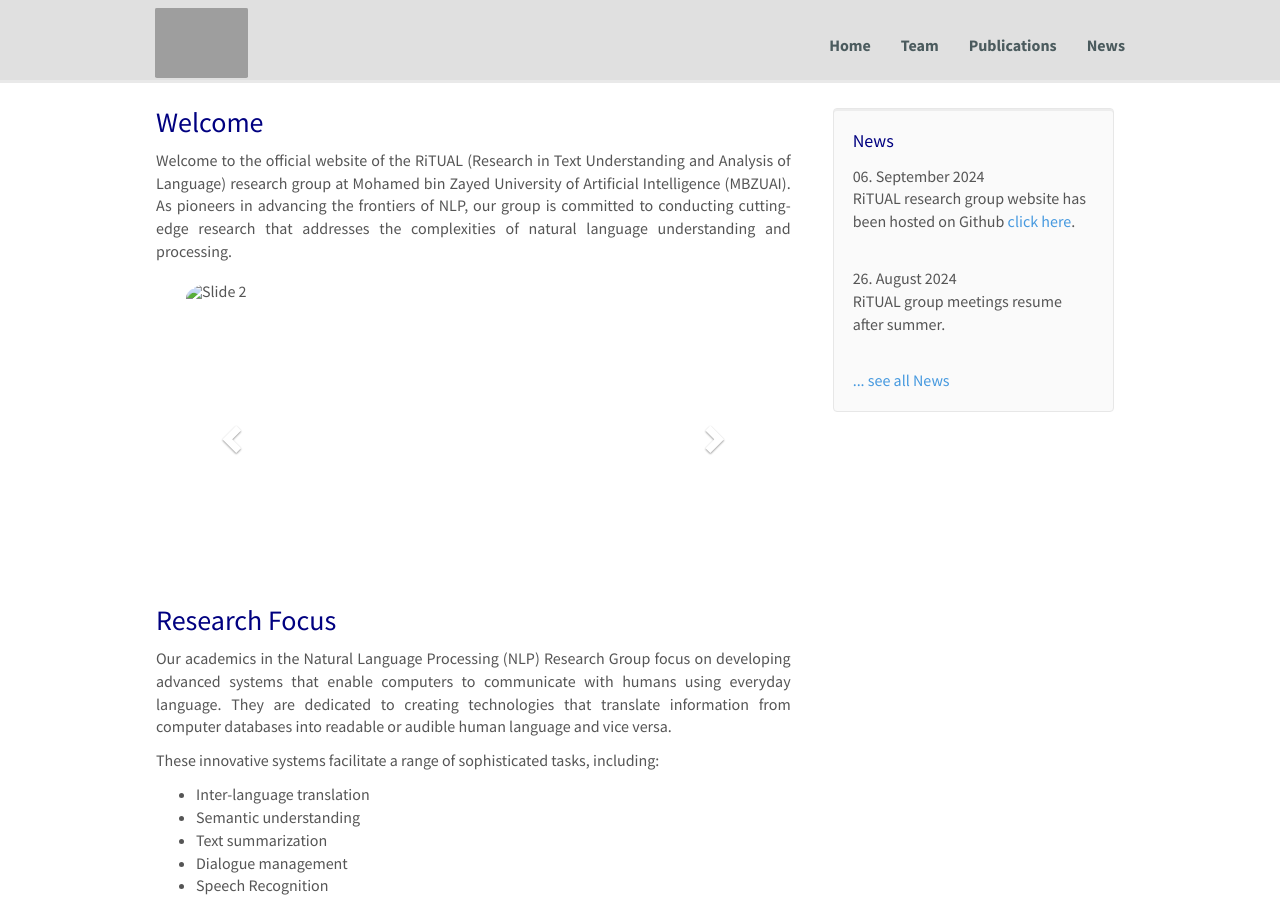
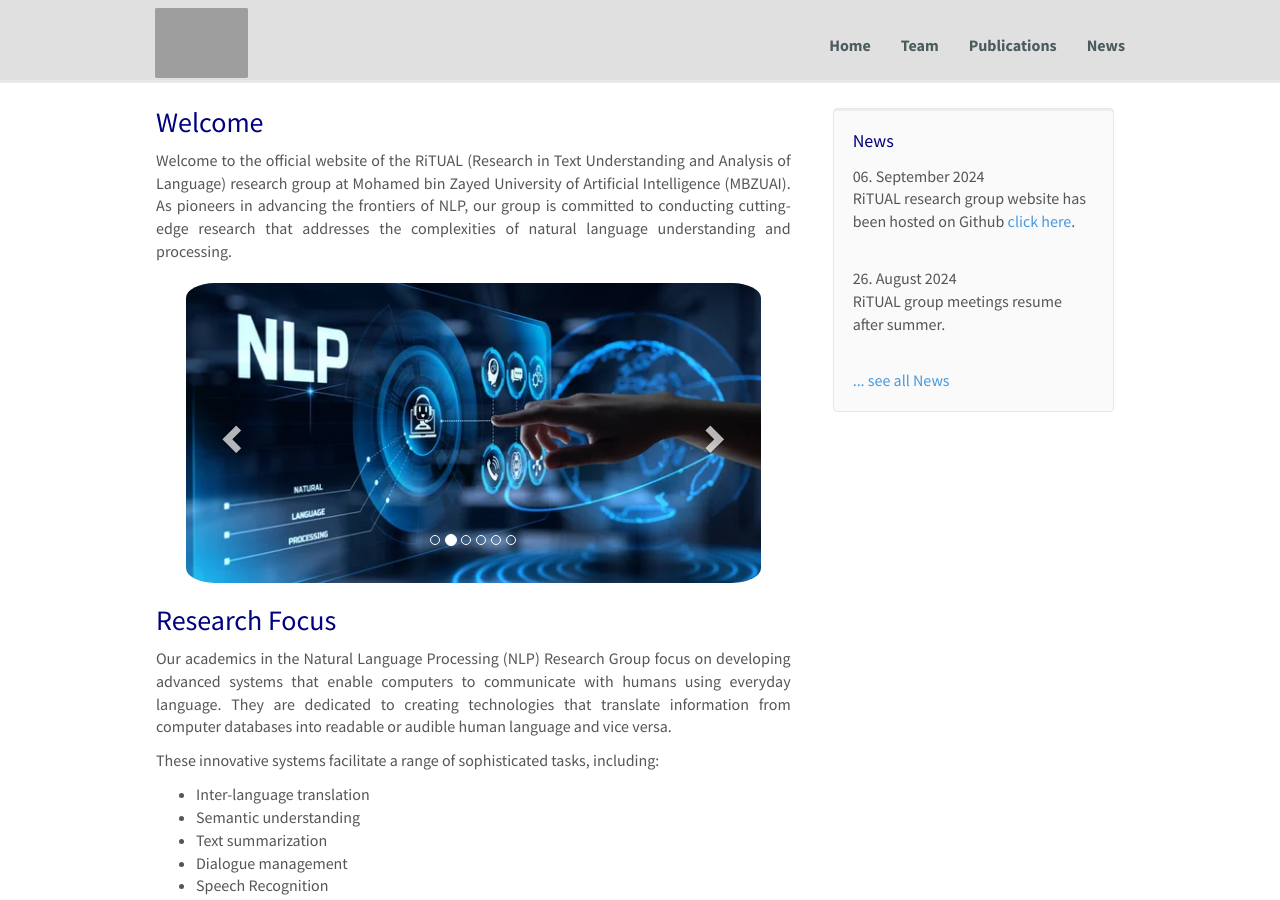
Before and after one commit to RiTUAL-MBZUAI/web, a Jekyll site: the page built from _pages/home.md, in a window 1280 px wide and 900 px high. Built offline with Jekyll 4.4.1, drawn with Linux system fonts in a browser that asks for light colours; nearby versions of some CDN libraries.

Commit message:
updated slider

```diff
--- a/_pages/home.md
+++ b/_pages/home.md
@@ -32,22 +32,19 @@
     <!-- Items -->
     <div class="carousel-inner" markdown="0">
         <div class="item active">
-            <img src="{{ site.url }}{{ site.baseurl }}/images/slider/_slider_1.jpg" alt="Slide 1" />
+            <img src="{{ site.url }}{{ site.baseurl }}/images/slider/s1.jpg" alt="Slide 1" />
         </div>
         <div class="item">
-            <img src="{{ site.url }}{{ site.baseurl }}/images/slider/_slider_2.jpg" alt="Slide 2" />
+            <img src="{{ site.url }}{{ site.baseurl }}/images/slider/s2.jpg" alt="Slide 2" />
         </div>
          <div class="item">
-            <img src="{{ site.url }}{{ site.baseurl }}/images/slider/_slider_3.jpg" alt="Slide 3" />
+            <img src="{{ site.url }}{{ site.baseurl }}/images/slider/s3.jpg" alt="Slide 3" />
         </div>
          <div class="item">
             <img src="{{ site.url }}{{ site.baseurl }}/images/slider/s19.jpeg" alt="Slide 4" />
         </div>
         <div class="item">
             <img src="{{ site.url }}{{ site.baseurl }}/images/slider/s7.jpg" alt="Slide 5" />
-        </div>
-        <div class="item">
-            <img src="{{ site.url }}{{ site.baseurl }}/images/slider/s16.jpg" alt="Slide 6" />
         </div>
 
     </div>
```
Also changed, not shown: images/slider/s3.jpg (renamed from images/slider/_slider_2.jpg).
